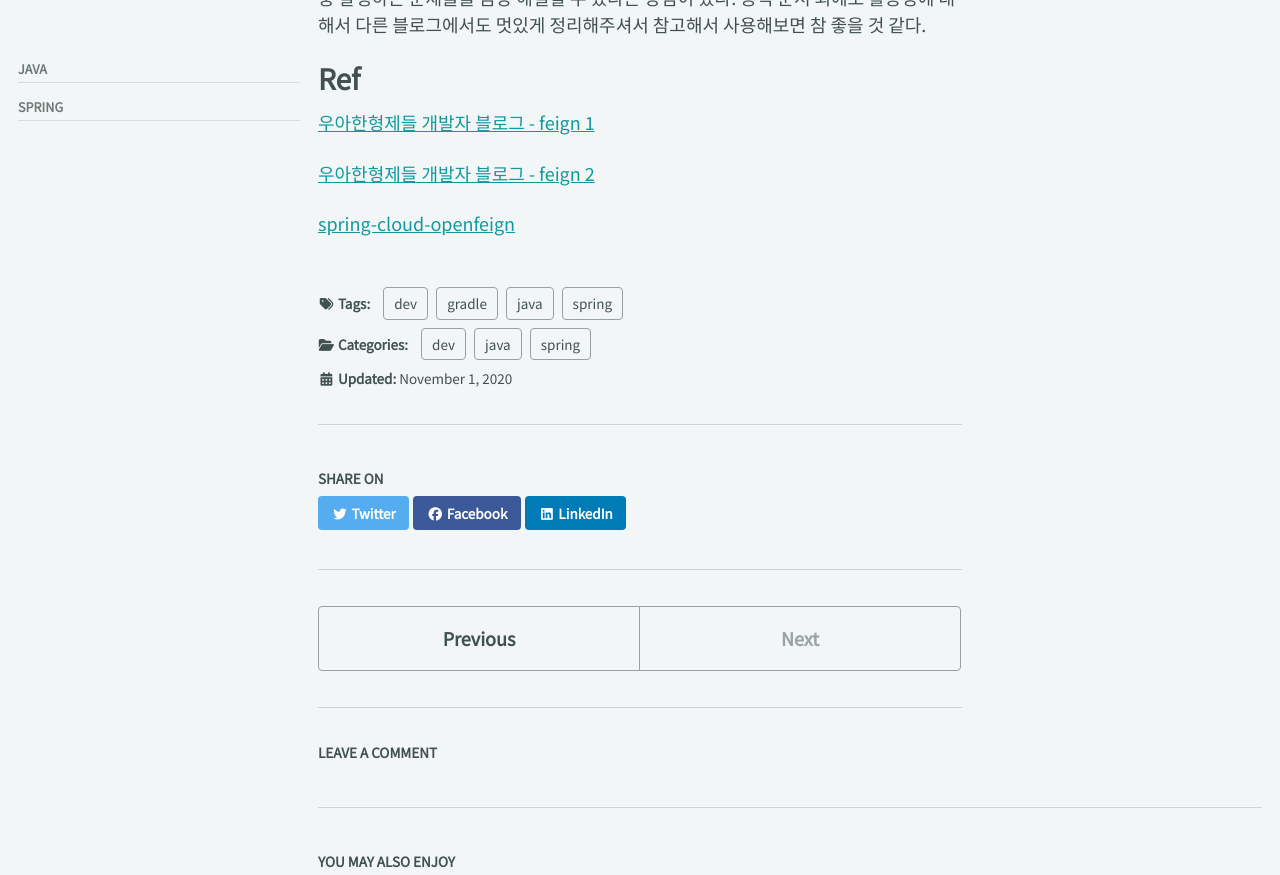
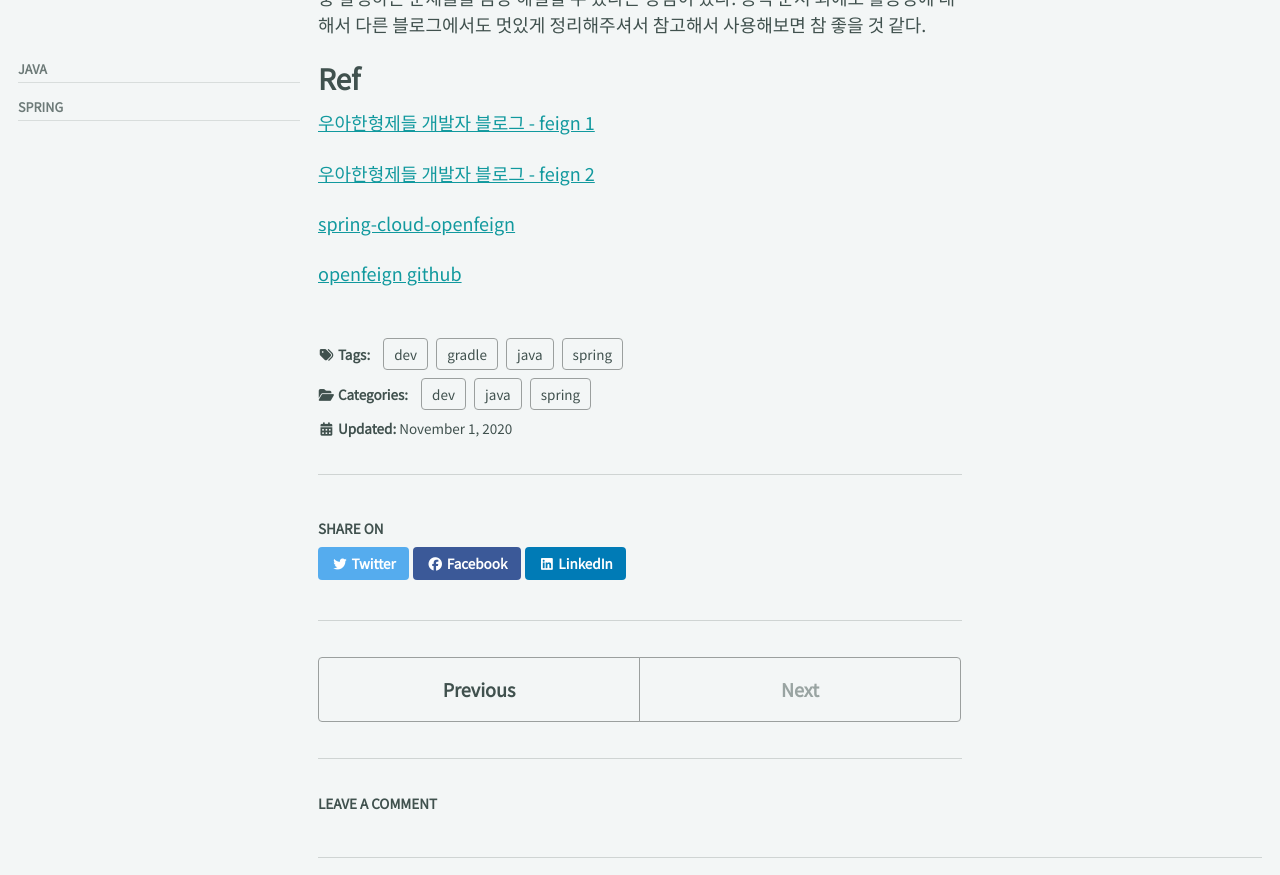
Before and after one commit to BaeJi77/BaeJi77.github.io, a Jekyll site: the page built from _posts/dev/Java/2020-11-01-feign.md, in a window 1280 px wide and 900 px high, scrolled down 7626 px, cut to the strip 0-875 px from the top of the window. Built offline with Jekyll 4.4.1, drawn with Linux system fonts in a browser that asks for light colours; cached includes are drawn as plain includes; nearby versions of some CDN libraries; comment, search, counter and statistics services are not loaded.

Commit message:
2020-11-01 update feign

```diff
--- a/_posts/dev/Java/2020-11-01-feign.md
+++ b/_posts/dev/Java/2020-11-01-feign.md
@@ -222,3 +222,5 @@ class FooController {
 [우아한형제들 개발자 블로그 - feign 2](https://woowabros.github.io/experience/2019/12/20/feign2.html)
 
 [spring-cloud-openfeign](https://cloud.spring.io/spring-cloud-openfeign/reference/html/#spring-cloud-feign)
+
+[openfeign github](https://github.com/OpenFeign/feign/#basics)
```
